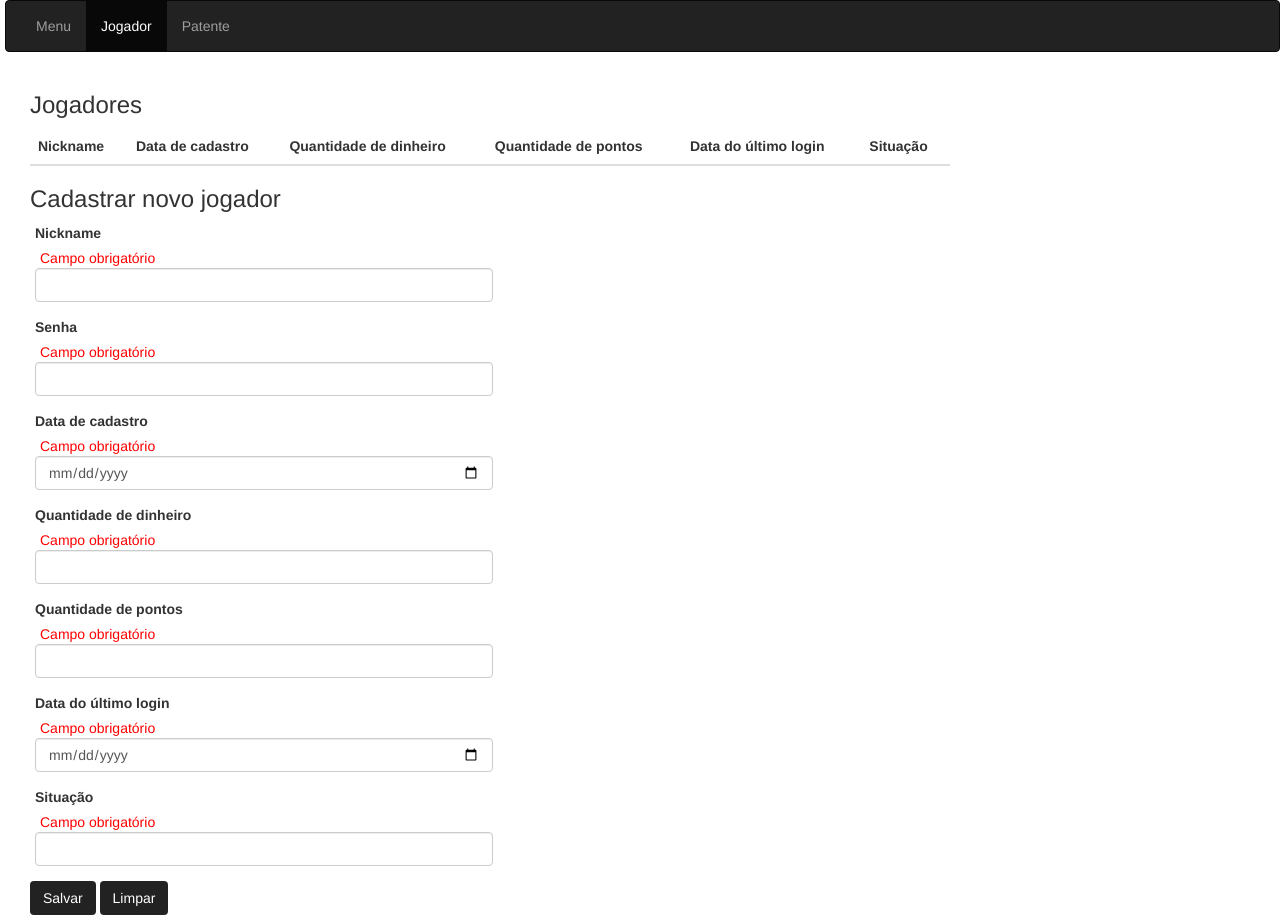
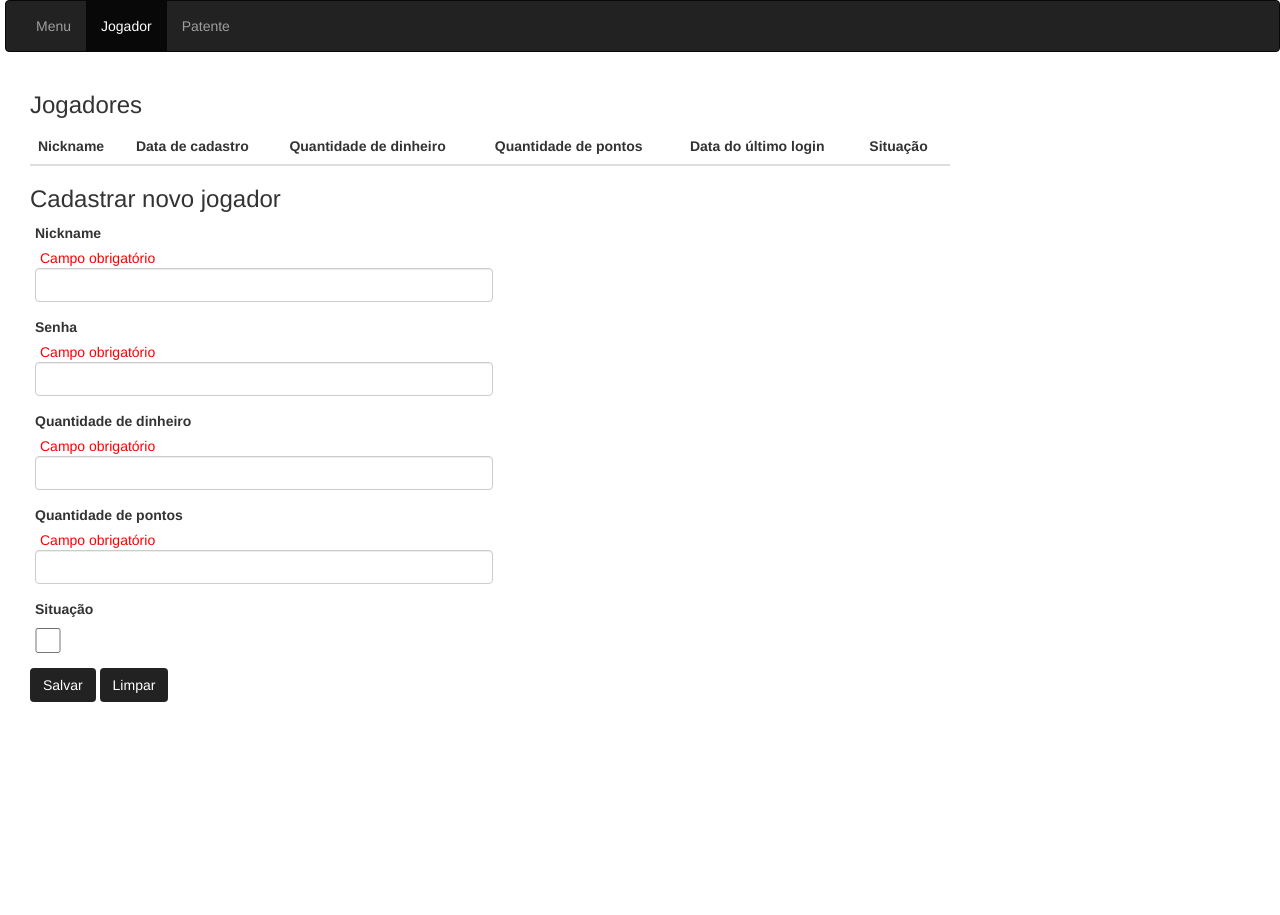
Before and after one commit to paulodallago/CadastroCS, a plain HTML site: page index.html in a window 1280 px wide. Both pictures are taken after a click on the link "Jogador". After the commit the page ends 800 px from the top, so only its background shows below. Drawn offline with nearby package versions, Linux system fonts and the light colour scheme.

Commit message:
date fix

```diff
--- a/css/style.css
+++ b/css/style.css
@@ -1,35 +1,34 @@
 body {
-
     margin: 0;
 }
 
 nav, div {
-
     margin-left: 5px;
 }
 
 .btn {
-
     background-color: #222222;
     color: white;
 }
 
 .btn:hover {
-
     color: rgb(175, 175, 175);
 }
 
 .btn:focus {
-
     color: rgb(99, 97, 97);
 }
 
 .form-control {
-
     width: 50%;
 }
 
 .error {
-
     color: red;
 }
+
+.check {
+    width: 2vw;
+    height: 2vw;
+    text-align: left;
+}
--- a/index.html
+++ b/index.html
@@ -124,11 +124,6 @@
                     <input type="password" v-model.trim="$v.novo_jogador.senha.$model" class="form-control" id="jogador.senha">
                   </div>
                   <div class="form-group">
-                    <label>Data de cadastro</label>
-                    <div class="error" v-if="!$v.novo_jogador.dt_cadastro.required">Campo obrigatório</div>
-                    <input type="date" v-model.trim="$v.novo_jogador.dt_cadastro.$model"dt_cadastro class="form-control" id="jogador.dt_cadastro">
-                  </div>
-                  <div class="form-group">
                     <label>Quantidade de dinheiro</label>
                     <div class="error" v-if="!$v.novo_jogador.qtd_dinheiro.required">Campo obrigatório</div>
                     <input type="number" v-model.trim="$v.novo_jogador.qtd_dinheiro.$model" class="form-control" id="jogador.qtd_dinheiro" step="0.01">
@@ -139,14 +134,8 @@
                     <input type="number" v-model.trim="$v.novo_jogador.qtd_pontos.$model" class="form-control" id="jogador.qtd_pontos">
                   </div>
                   <div class="form-group">
-                    <label>Data do último login</label>
-                    <div class="error" v-if="!$v.novo_jogador.dt_login.required">Campo obrigatório</div>
-                    <input type="date" v-model.trim="$v.novo_jogador.dt_login.$model" class="form-control" id="jogador.dt_login">
-                  </div>
-                  <div class="form-group">
                     <label>Situação</label>
-                    <div class="error" v-if="!$v.novo_jogador.situacao.required">Campo obrigatório</div>
-                    <input type="text" v-model.trim="$v.novo_jogador.situacao.$model" class="form-control" id="jogador.situacao" maxlength="1">
+                    <input type="checkbox" v-model.trim="$v.novo_jogador.situacao.$model" class="form-control check" id="jogador.situacao" maxlength="1">
                   </div>
 
                   <button @click="addJogador($v)" class="btn" type="button">Salvar</button>
--- a/script.js
+++ b/script.js
@@ -36,6 +36,8 @@ $(document).ready(function() {
       "novo_couple": {id: '', jogador: '', patente: ''}
     };
 
+    var date = new Date;
+
     Vue.use(window.vuelidate.default);
 
     const {
@@ -49,7 +51,7 @@ $(document).ready(function() {
     Vue.filter('formataData', function (value) {
 
       var data = new Date(value);
-      data.setDate(data.getDate()+1);
+      data.setDate(data.getDate());
       dia  = (data.getDate()).toString().padStart(2, '0'),
       mes  = (data.getMonth()+1).toString().padStart(2, '0'),
       ano  = data.getFullYear();
@@ -69,20 +71,14 @@ $(document).ready(function() {
               required,
               minLength: minLength(4)
             },
-            dt_cadastro: {
-              required
-            },
             qtd_dinheiro: {
               required
             },
             qtd_pontos: {
               required
             },
-            dt_login: {
-              required
-            },
             situacao: {
-              required
+
             }
           }
       },
@@ -102,11 +98,11 @@ $(document).ready(function() {
             var jogador_indice = this.novo_jogador.id;
             var jogador_name = this.novo_jogador.name;
             var jogador_senha = this.novo_jogador.senha;
-            var jogador_dt_cadastro = this.novo_jogador.dt_cadastro;
+            var jogador_dt_cadastro = date;
             var jogador_qtd_dinheiro = this.novo_jogador.qtd_dinheiro;
             var jogador_qtd_pontos = this.novo_jogador.qtd_pontos;
-            var jogador_dt_login = this.novo_jogador.dt_login;
-            var jogador_situacao = this.novo_jogador.situacao;
+            var jogador_dt_login = date;
+            var jogador_situacao = situacaoBool;
 
             if(isNaN(parseInt(jogador_indice))){
 
@@ -127,7 +123,6 @@ $(document).ready(function() {
 
               this.jogadores[jogador_indice] = {name: jogador_name,
                               senha: jogador_senha,
-                              dt_cadastro: jogador_dt_cadastro,
                               qtd_dinheiro: jogador_qtd_dinheiro,
                               qtd_pontos: jogador_qtd_pontos,
                               dt_login: jogador_dt_login,
```
